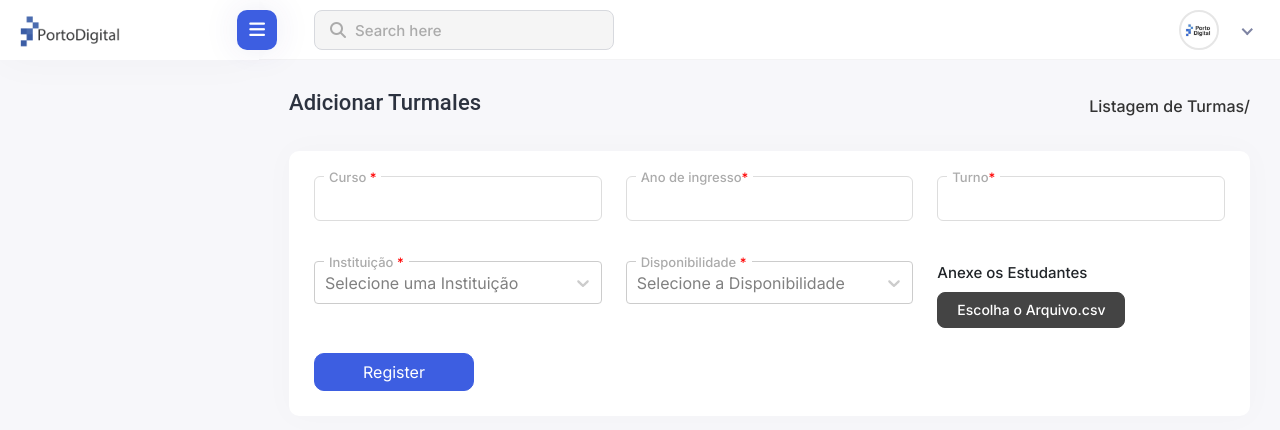
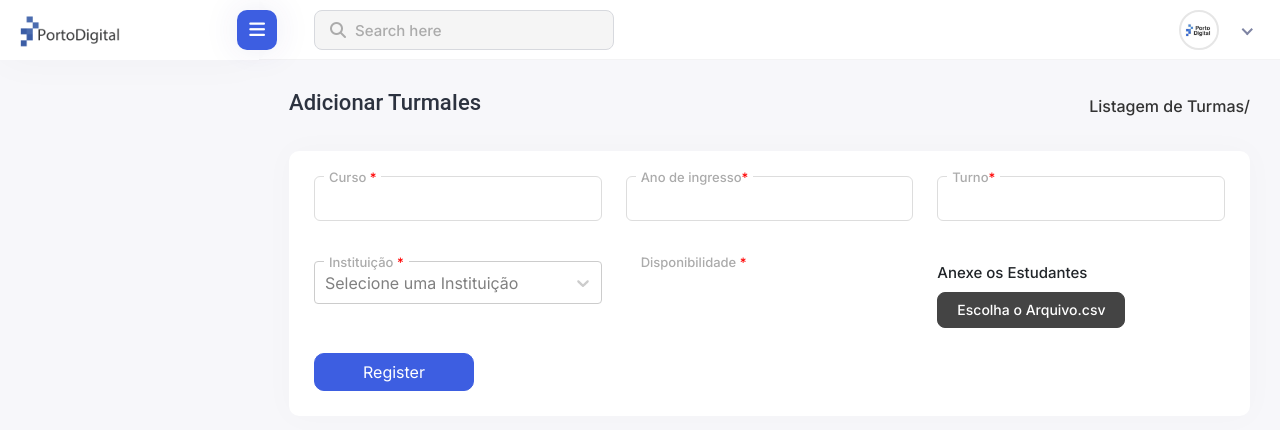
Before and after one commit to AdrianoSilva22/NGPD.Manager.Client, a Next.js app: page /instituicao/turma/register in a window 1280 px wide. Shown: the top 430 px of the page. Built offline with nearby package versions, Linux system fonts and the light colour scheme; no server answers.

Commit message:
Ajustes com novo back

```diff
--- a/src/app/disponibilidade/page.tsx
+++ b/src/app/instituicao/(TurmaInstituicao)/turma/disponibilidade/page.tsx
@@ -10,7 +10,7 @@ import { useEffect, useState } from "react";
 import { IconContext } from "react-icons";
 import { AiFillLeftCircle, AiFillRightCircle } from "react-icons/ai";
 import ReactPaginate from "react-paginate";
-import Header, { default as Footer } from '../../components/Header/Header';
+import Header, { default as Footer } from '../../../../../components/Header/Header';
 import { Availability } from "@/models/AvailabilityClassIes";
 import { apiService } from "@/service/apiService/apiService";
 import { useTranslation } from 'react-i18next';
@@ -131,7 +131,7 @@ export default function AvailabilityPagination() {
                         </div>
                     </div>
 
-                                    {
+                                  {
     pageInfo && (
         <div className="table table-stripped table-hover datatable">
             <Table
@@ -143,7 +143,7 @@ export default function AvailabilityPagination() {
             />
         </div>
     )
-}
+                                    }
 
                                     {
                                         pageInfo && (
--- a/src/app/instituicao/(TurmaInstituicao)/turma/register/page.tsx
+++ b/src/app/instituicao/(TurmaInstituicao)/turma/register/page.tsx
@@ -16,79 +16,67 @@ import { ChangeEvent, useEffect, useState } from "react"
 import Select, { SingleValue } from "react-select"
 
 export default function InstitutionRegister() {
-    const [classIes, setClassIes] = useState<ClassIes>(initialValueClassIes)
-    const [institutions, setInstitutions] = useState<Institution[]>([])
-    const [availabilities, setAvailabilities] = useState<Availability[]>([])
+    const [classIes, setClassIes] = useState<ClassIes>({
+        ...initialValueClassIes,
+        availabilities: [],
+    });
+    const [institutions, setInstitutions] = useState<Institution[]>([]);
 
     useEffect(() => {
         const getInstitutionsAndAvailabilities = async () => {
-            const institutions = (await apiService.get(`http://localhost:5293/api/v1/institution`)).data
-            const availability = await (await apiService.get((`http://localhost:5293/api/v1/Institution/turmas/disponibilidade`))).data
-            setInstitutions(institutions.institution)
-            setAvailabilities(availability.listAvailability)
-        }
-        getInstitutionsAndAvailabilities()
-    }, [])
+            const institutions = (await apiService.get(`http://localhost:5293/api/v1/institution`)).data;
+            setInstitutions(institutions.institution);
+        };
+        getInstitutionsAndAvailabilities();
+    }, []);
 
     const sendFormData = async (classIes: ClassIes) => {
-        const formData = new FormData()
+        const formData = new FormData();
 
         if (classIes.csvFile) {
-            formData.append('csvFile', classIes.csvFile)
+            formData.append('csvFile', classIes.csvFile);
         }
-        formData.append('course', classIes.course)
+        formData.append('course', classIes.course);
         if (classIes.institutionId) {
-            formData.append('InstitutionId', classIes.institutionId)
+            formData.append('InstitutionId', classIes.institutionId);
         }
-        formData.append('period', classIes.period)
-        formData.append('shift', classIes.shift)
-        if (classIes.availabilityId) {
-            formData.append('availabilityId', classIes.availabilityId)
-        }
+        formData.append('period', classIes.period);
+        formData.append('shift', classIes.shift);
+        formData.append('availabilities', Object(classIes.availabilities)); // Adiciona o campo de disponibilidade vazio
 
         try {
-
             await axios.post('http://localhost:5293/api/v1/Institution/CadastraTurmaIes', formData, {
                 headers: {
                     'Content-Type': 'multipart/form-data',
                     'Authorization': `Bearer ${Cookies.get('tokenUserInfo')}`
                 },
-            })
-            mensagemSucesso('Class registered successfully!')
-            setClassIes(initialValueClassIes)
+            });
+            mensagemSucesso('Class registered successfully!');
+            setClassIes(initialValueClassIes);
         } catch (error) {
-            console.error('Erro ao registrar Turma:', error)
-            mensagemErro('Erro ao registrar Turma')
+            console.error('Erro ao registrar Turma:', error);
+            mensagemErro('Erro ao registrar Turma');
         }
-    }
+    };
 
     const institutionsOptions = institutions.map(institution => ({
         value: institution.id,
         label: institution.name,
-    }))
-    const availabilityOptions = availabilities.map(availability => ({
-        value: availability.id,
-        label: `${availability.dayWeek} - ${availability.startTime} - ${availability.scheduleEnd}`,
-    }))
+    }));
 
     const getValueSelectInstitution = (selectedOption: SingleValue<PropsOption>) => {
-        const selectedInstitution = institutions.find(inst => inst.id === selectedOption?.value) || null
-        setClassIes({ ...classIes, institutionId: selectedInstitution?.id })
-    }
-    const getValueSelectAvailability = (selectedOption: SingleValue<PropsOption>) => {
-        const selectedAvailability = availabilities.find(disp => disp.id === selectedOption?.value) || null
-        setClassIes({ ...classIes, availabilityId: selectedAvailability?.id })
-    }
+        const selectedInstitution = institutions.find(inst => inst.id === selectedOption?.value) || null;
+        setClassIes({ ...classIes, institutionId: selectedInstitution?.id });
+    };
 
     const handleFileChange = (e: ChangeEvent<HTMLInputElement>) => {
-        const file = e.target.files?.[0] || null
-        setClassIes({ ...classIes, csvFile: file })
-    }
+        const file = e.target.files?.[0] || null;
+        setClassIes({ ...classIes, csvFile: file });
+    };
 
     const register = async () => {
-       await sendFormData(classIes)
-    }
-
+       await sendFormData(classIes);
+    };
     return (
         <>
             <Header />
@@ -156,12 +144,7 @@ export default function InstitutionRegister() {
                                                     <label>
                                                         Disponibilidade <span className="login-danger">*</span>
                                                     </label>
-                                                    <Select
-                                                        className="w-100 local-forms select"
-                                                        onChange={getValueSelectAvailability}
-                                                        options={availabilityOptions}
-                                                        placeholder="Selecione a Disponibilidade"
-                                                    />
+
                                                 </div>
                                             </div>
                                             <div className="col-12 col-sm-4">
--- a/src/models/ClassIes.ts
+++ b/src/models/ClassIes.ts
@@ -11,7 +11,7 @@ export interface ClassIes {
     institutionId: string | undefined
     availabilityId: string | undefined
     institution: Institution | null
-    availability: Availability | null
+    availabilities: Availability | {}
     listStudant: Student[] | null
 
 }
@@ -24,7 +24,7 @@ export const initialValueClassIes: ClassIes = {
     institutionId: '',
     csvFile: null,
     availabilityId: '',
-    availability: null,
+    availabilities: {},
     institution: null,
     listStudant: null
 }
```
